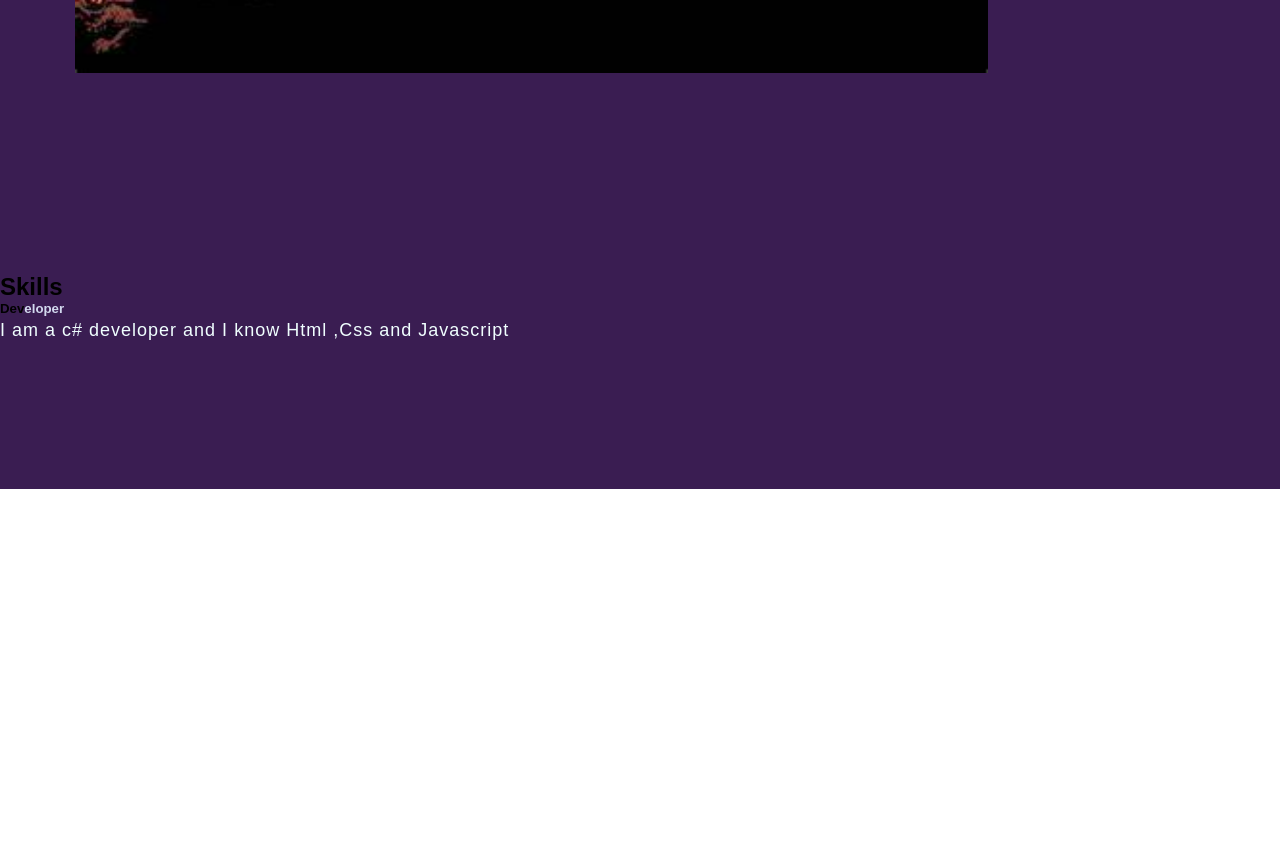
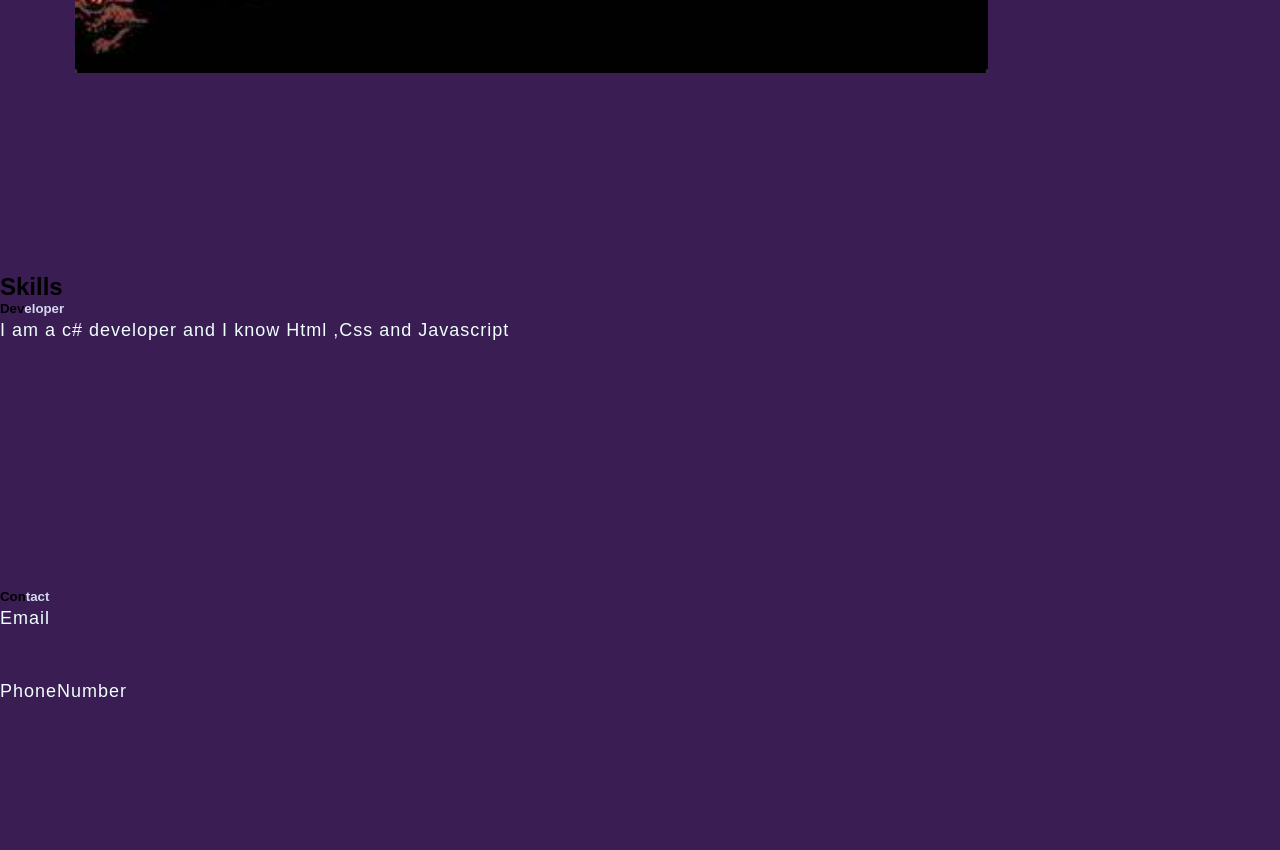
Before and after one commit to Kmoshoes/KmoshoesWebPortfolio.github.io, a plain HTML site: page Index.html in a window 1280 px wide. Shown: the part 1340-2190 px from the top of the page. Before the commit the page ends 1829 px from the top, so only its background shows below. Drawn offline with Linux system fonts and the light colour scheme.

Commit message:
Renamed Homepage html to index.html

```diff
--- a/HomePage.html
+++ b/Index.html
@@ -43,12 +43,20 @@
         </div>
     </section>
 
-    <div class="sskills">
+    <div class="skills">
         <div class="aboutme">
             <h2>Skills</h2>
         <h5>Dev<span>eloper</span></h5>
         <p>I am a c# developer and I know Html ,Css and Javascript</p>
+        </div>
+    </div>
 
+    <div class="contact">
+        <div class="aboutme">
+            <h2></h2>
+        <h5>Con<span>tact</span></h5>
+        <p>Email</p>
+        <p>PhoneNumber</p>
         </div>
     </div>
 
```
